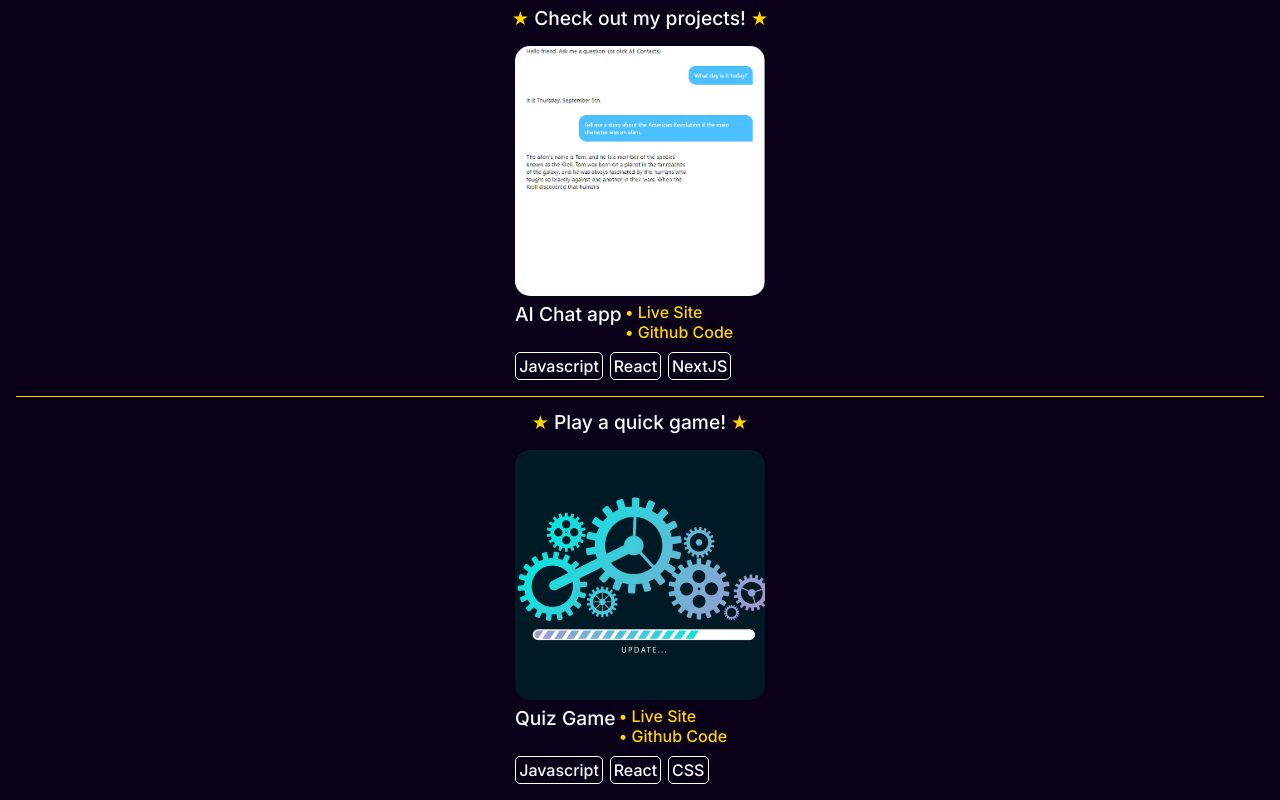
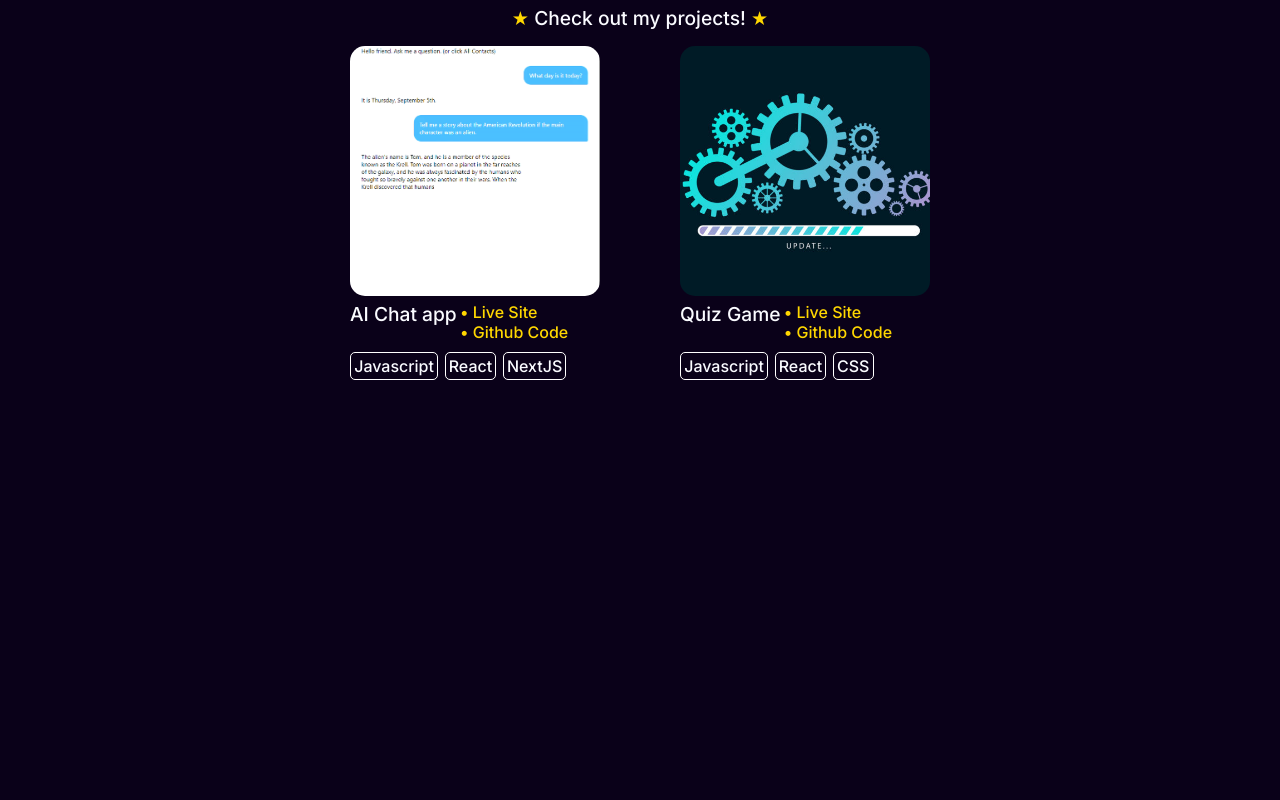
Before and after one commit to HamadNabizada/portfolio, a Next.js app: page / in a window 1280 px wide. Shown: the part 341-1141 px from the top of the page. After the commit the page ends 800 px from the top, so only its background shows below. Built offline with nearby package versions, Linux system fonts and the light colour scheme.

Commit message:
updated index. removed games section, moved quiz to project.

```diff
--- a/pages/index.js
+++ b/pages/index.js
@@ -33,10 +33,6 @@ export default function Home(){
             <p className={style.tech}>NextJS</p>
           </div>
         </div>
-      </div>
-      <h3 className={style.projectWrapperTitle}><span className={style.star}>&#9733;</span> Play a quick game! <span className={style.star}>&#9733;</span></h3>
-      {/* Game List */}
-      <div className={style.projects}>
         {/* Quiz Game */}
         <div className={style.projectWrapper}>
           <Project
```
